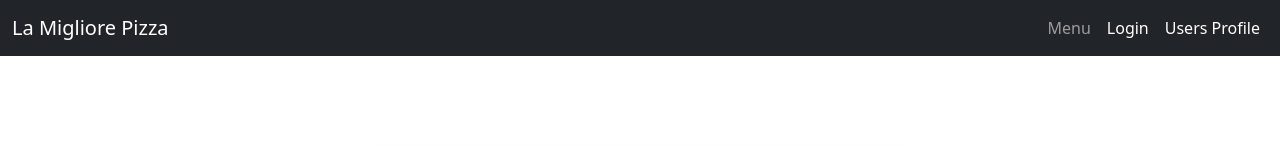
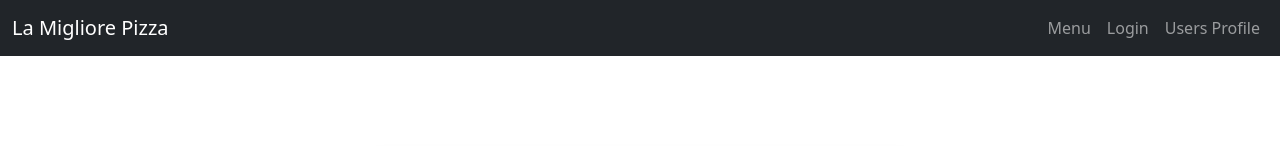
Before and after one commit to FYFYBai/Online_Resaurant, a website: page public/auth.html in a window 1280 px wide. Shown: the top 146 px of the page. Drawn offline with nearby package versions, Linux system fonts and the light colour scheme.

Commit message:
minor changes
minor

```diff
--- a/public/auth.html
+++ b/public/auth.html
@@ -23,8 +23,8 @@
             <div class="collapse navbar-collapse justify-content-end" id="navbarSupportedContent">
                 <ul class="navbar-nav">
                     <li class="nav-item"><a class="nav-link" href="./orders.html">Menu</a></li>
-                    <li class="nav-item"><a class="nav-link active" href="./auth.html">Login</a></li>
-                    <li class="nav-item"><a class="nav-link active" href="./users.html">Users Profile</a></li>
+                    <li class="nav-item"><a class="nav-link" href="./auth.html">Login</a></li>
+                    <li class="nav-item"><a class="nav-link" href="./users.html">Users Profile</a></li>
                 </ul>
             </div>
         </div>
```
Also changed, not shown: public/orders.html (+1 -1 lines), public/users.html (+1 -1 lines).
